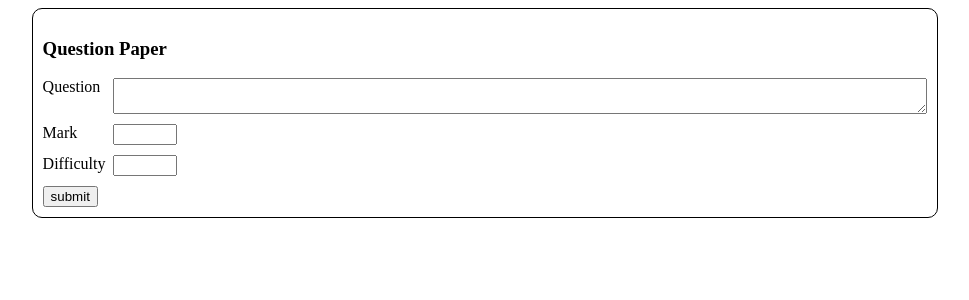
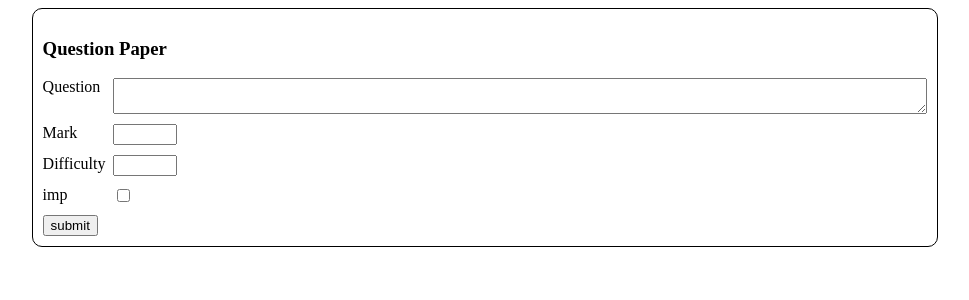
Before and after one commit to Niraj-Kamdar/question-paper-generator, a Flask app: page /question/new in a window 1280 px wide. Shown: the top 300 px of the page, without its empty margins (155-1124 px from the left). Run offline with Flask 2, Linux system fonts and the light colour scheme.

Commit message:
imp database change, changes in question page, view function for imp

```diff
--- a/flaskapp/forms.py
+++ b/flaskapp/forms.py
@@ -1,5 +1,5 @@
 from flask_wtf import FlaskForm
-from wtforms import SubmitField, TextAreaField, IntegerField
+from wtforms import SubmitField, TextAreaField, IntegerField,BooleanField
 from wtforms.validators import DataRequired, Length, NumberRange
 
 
@@ -10,4 +10,5 @@ class QuestionForm(FlaskForm):
                         validators=[DataRequired(), NumberRange(1, 100, "Not in a valid mark range")])
     difficulty = IntegerField('Difficulty',
                               validators=[DataRequired(), NumberRange(1, 100, "Not a valid difficulty")])
+    imp = BooleanField('imp')
     submit = SubmitField('submit')
--- a/flaskapp/models.py
+++ b/flaskapp/models.py
@@ -6,12 +6,14 @@ class Question(db.Model):
     question = db.Column(db.Text, nullable=False)
     mark = db.Column(db.Integer, nullable=False)
     difficulty = db.Column(db.Integer, nullable=False)
+    imp = db.Column(db.Boolean,default=False)
 
     def __repr__(self):
-        return f"Question({self.question}, {self.mark}, {self.difficulty})"
+        return f"Question({self.question}, {self.mark}, {self.difficulty},{self.imp})"
 
     def to_dict(self):
         return dict(id=self.id,
                     question=self.question,
                     mark=self.mark,
-                    difficulty=self.difficulty)
+                    difficulty=self.difficulty,
+                    imp=self.imp)
--- a/flaskapp/routes.py
+++ b/flaskapp/routes.py
@@ -1,4 +1,4 @@
-from flask import render_template, url_for, flash, redirect
+from flask import render_template, url_for, flash, redirect,json
 from flaskapp import app, db
 from flaskapp.forms import QuestionForm
 from flaskapp.models import Question
@@ -21,7 +21,8 @@ def add_question():
     if form.validate_on_submit():
         question = Question(question=form.question.data,
                             mark=form.mark.data,
-                            difficulty=form.difficulty.data)
+                            difficulty=form.difficulty.data,
+                            imp=form.imp.data)
         db.session.add(question)
         db.session.commit()
         flash(f"New question added successfully!", "success")
@@ -40,7 +41,18 @@ def update_question(question_id):
         question.question = form.question.data
         question.mark = form.mark.data
         question.difficulty = form.difficulty.data
+        question.imp=form.imp.data
         db.session.commit()
         flash(f"Question:{question_id} updated successfully!", "success")
         return redirect(url_for("questions"))
     return render_template('question_form.html', form=form)
+
+@app.route("/question/imp/<impq>", methods=["GET", "POST"])
+def mark_imp(impq):
+    arr  = json.loads(impq)
+    Question_a = Question.query.all()
+    for x in arr:
+        question = db.session.query(Question).filter_by(id=x).first()
+        question.imp = True
+        db.session.commit()
+    return redirect(url_for("questions"))
--- a/flaskapp/templates/question_form.html
+++ b/flaskapp/templates/question_form.html
@@ -21,6 +21,7 @@
     <h3 id="form__question_paper">Question Paper</h3>
     <form method="POST" action="" novalidate>
         {{ form.hidden_tag() }}
+
         <div class="form__fields">
             {{ form.question.label(class="form__fields__label") }}
             {{ form.question(id="form__fields__question") }}
@@ -33,11 +34,11 @@
             </ul>
         {% endif %}
         <div class="form__client_error"></div>
+
         <div class="form__fields">
             {{ form.mark.label(class="form__fields__label") }}
             {{ form.mark(id="form__fields__mark") }}
         </div>
-
         {% if form.mark.errors %}
             <ul class="form__error">
                 {% for error in form.mark.errors %}
@@ -46,6 +47,7 @@
             </ul>
         {% endif %}
         <div class="form__client_error"></div>
+
         <div class="form__fields">
             {{ form.difficulty.label(class="form__fields__label") }}
             {{ form.difficulty(id="form__fields__difficulty") }}
@@ -59,6 +61,21 @@
             </ul>
         {% endif %}
         <div class="form__client_error"></div>
+
+        <div class="form__fields">
+            {{ form.imp.label(class="form__fields__label") }}
+            {{ form.imp(id="form__fields__imp") }}
+        </div>
+
+        {% if form.imp.errors %}
+            <ul class="form__error">
+                {% for error in form.imp.errors %}
+                    <li>{{ error }}</li>
+                {% endfor %}
+            </ul>
+        {% endif %}
+        <div class="form__client_error"></div>
+
         {{ form.submit }}
     </form>
 </div>
--- a/flaskapp/templates/questions.html
+++ b/flaskapp/templates/questions.html
@@ -24,7 +24,11 @@
         {% for q in questions %}
             <a href="{{ url_for('update_question', question_id=q.id) }}">
                 <p>
-                    {{ q.id,q.question,q.mark,q.difficulty }}
+                    <h3>{{q.id}}</h3>
+                    <p>Question = {{q.question}}</p>
+                    <p>Marks = {{q.mark}}</p>
+                    <p>Difficulty = {{q.difficulty}}</p>
+                    <p>important = {{q.imp}}</p>
                 </p>
             </a>
         {% endfor %}
```
Also changed, not shown: flaskapp/site.db.
